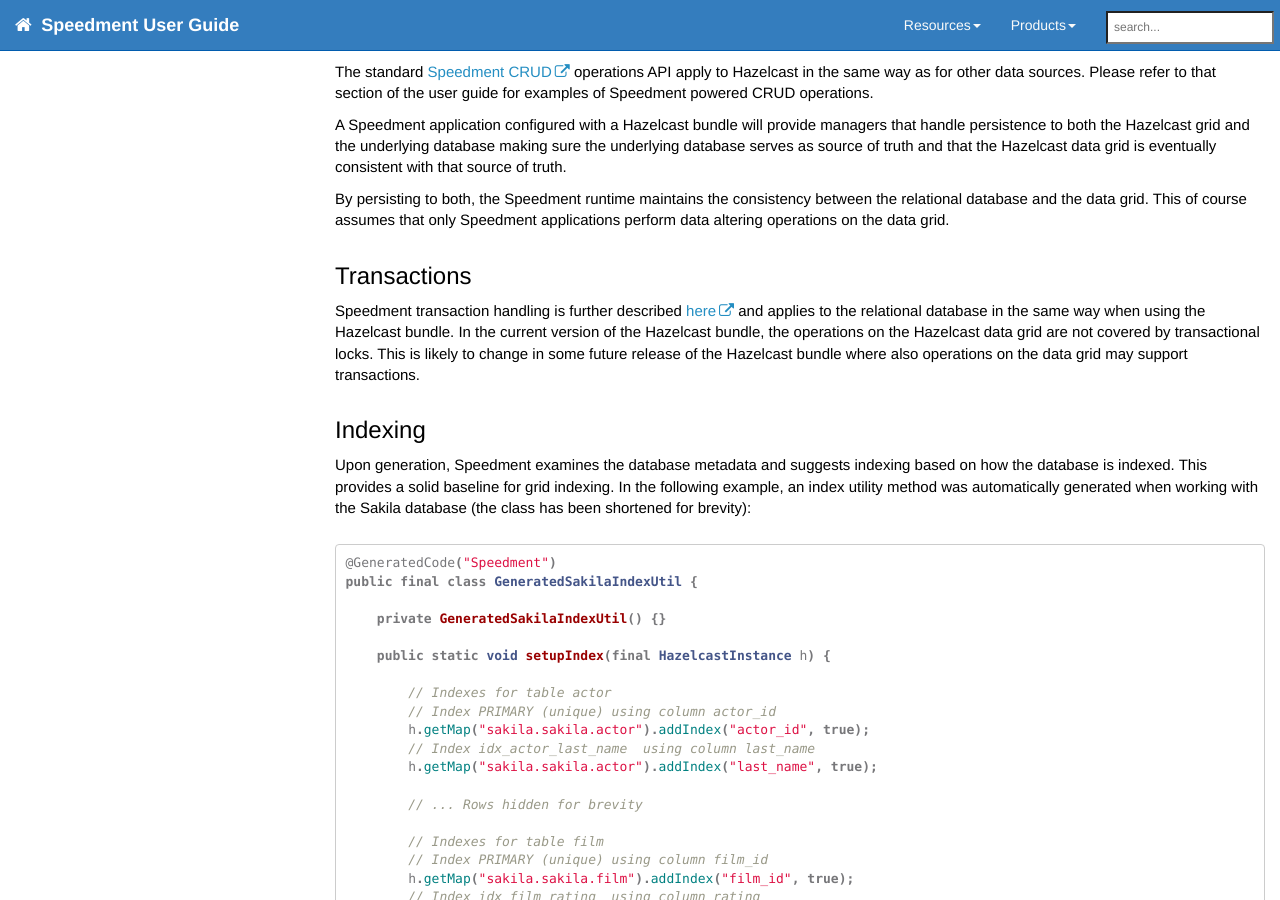
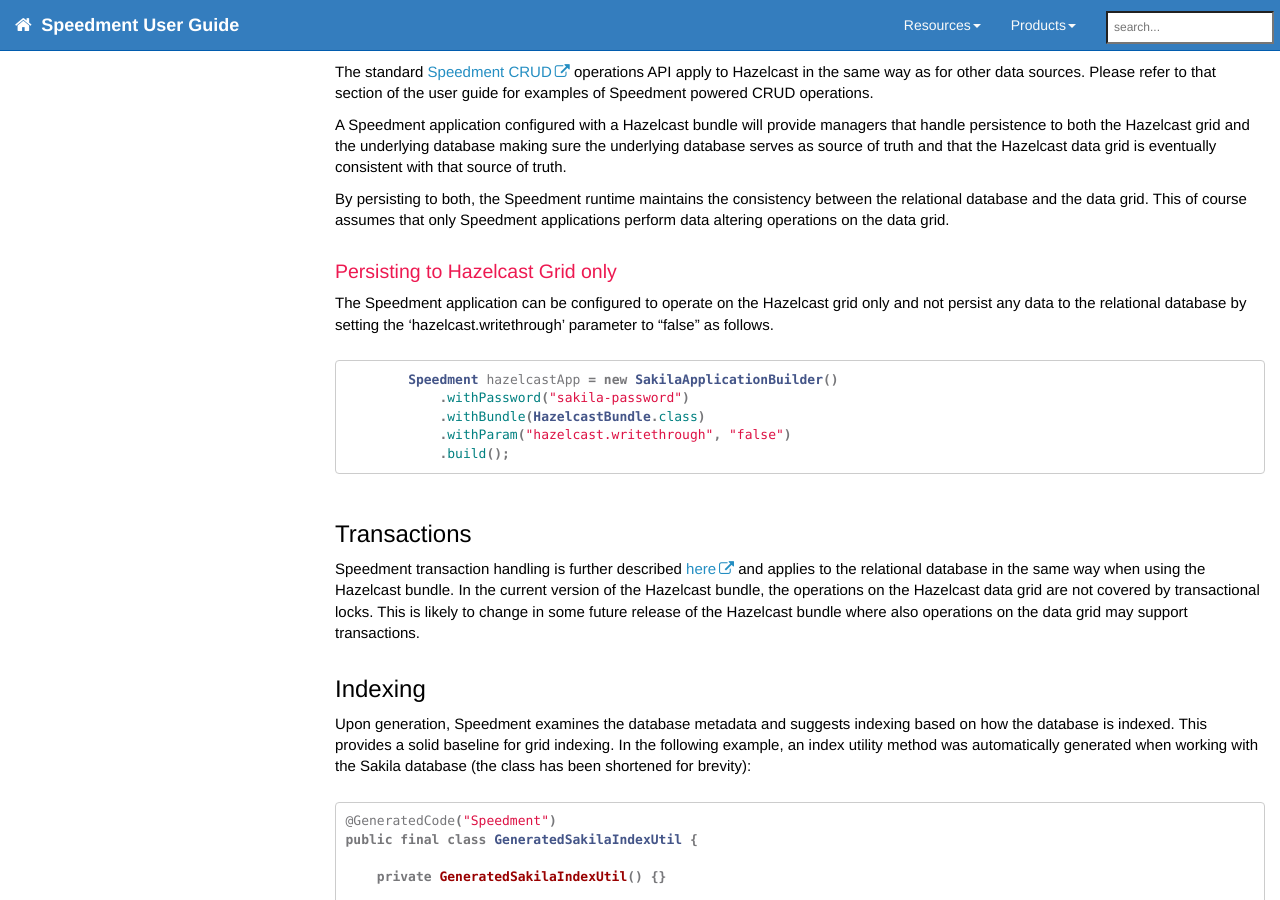
Before and after one commit to speedment/speedment-doc, a Jekyll site: the page built from pages/hazelcast.md, in a window 1280 px wide and 900 px high, scrolled down 13934 px. Built offline with Jekyll 4.4.1, drawn with Linux system fonts in a browser that asks for light colours; nearby versions of some CDN libraries; comment, search, counter and statistics services are not loaded.

Commit message:
Describe the hazelcast.writethrough parameter

````diff
--- a/pages/hazelcast.md
+++ b/pages/hazelcast.md
@@ -623,6 +623,18 @@
 Speedment applications perform data altering operations on the data grid.
 
 
+### Persisting to Hazelcast Grid only
+The Speedment application can be configured to operate on the Hazelcast grid only and not persist any data to the
+relational database by setting the 'hazelcast.writethrough' parameter to "false" as follows.
+
+```java
+        Speedment hazelcastApp = new SakilaApplicationBuilder()
+            .withPassword("sakila-password")
+            .withBundle(HazelcastBundle.class)
+            .withParam("hazelcast.writethrough", "false")
+            .build();
+```
+
 ## Transactions
 Speedment transaction handling is further described [here](https://speedment.github.io/speedment-doc/crud.html#transactions)
 and applies to the relational database in the same way when using the Hazelcast bundle.
````
